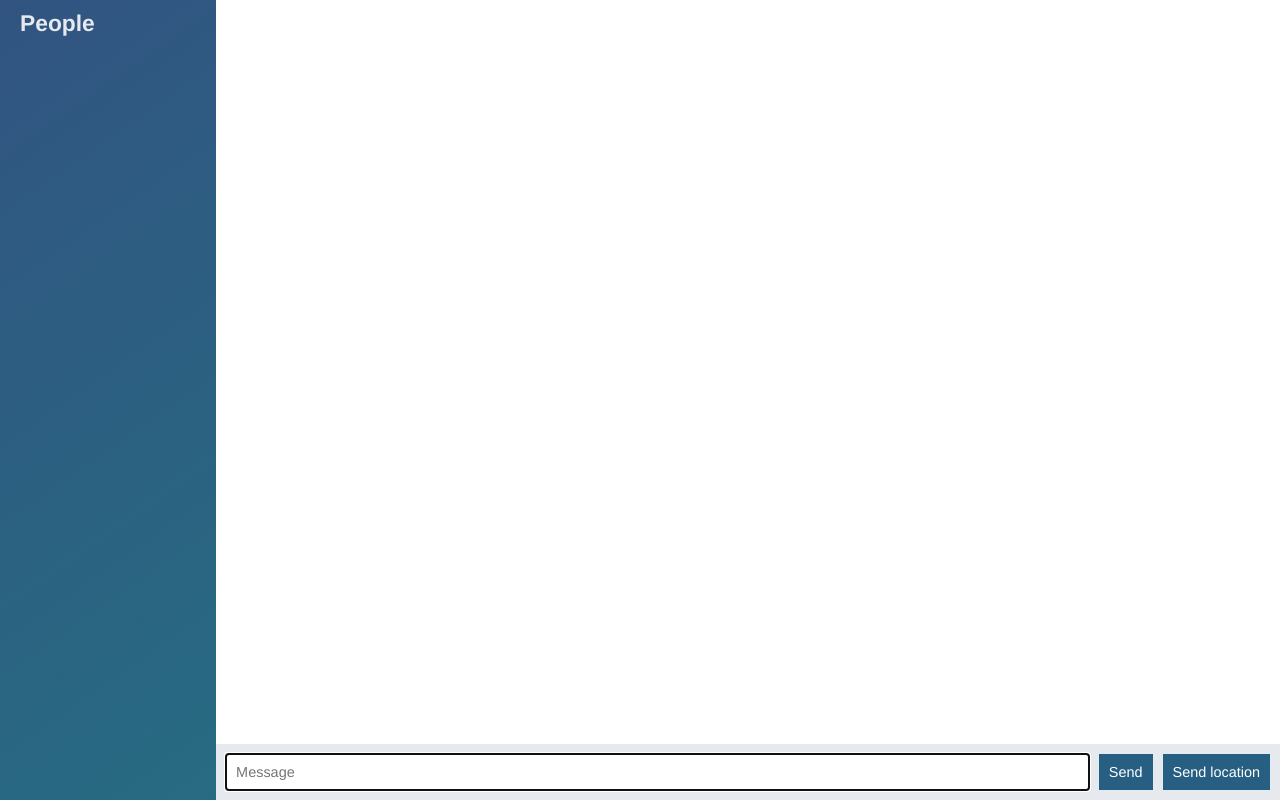
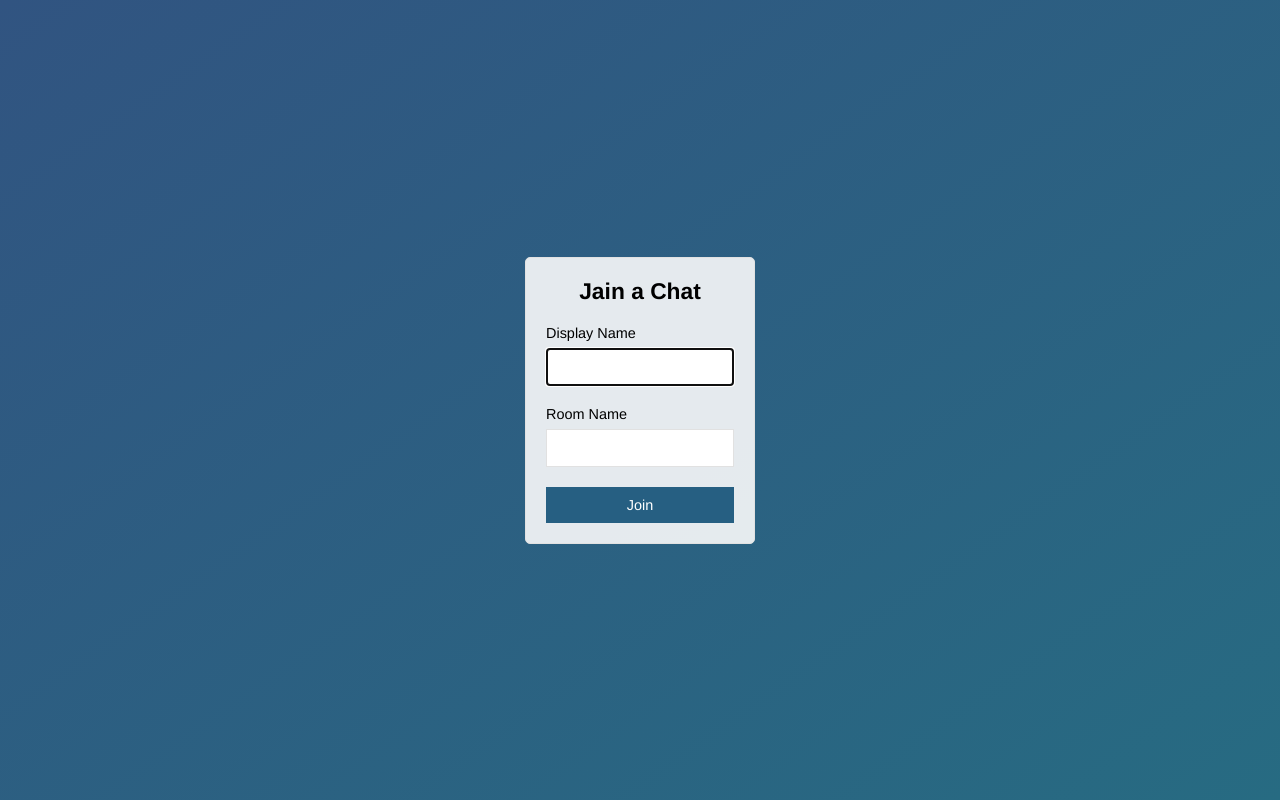
Before and after one commit to agrawalrohit467/node-course-2-chat-app, a website: page public/index.html in a window 1280 px wide. Drawn offline with nearby package versions, Linux system fonts and the light colour scheme; no server answers.

Commit message:
Added Join Page

```diff
--- a/public/index.html
+++ b/public/index.html
@@ -1,61 +1,31 @@
 <!DOCTYPE html>
-
 <html>
 
 <head>
     <meta charset="utf-8">
+    <title>Join | ChatApp</title>
+    <meta name="viewport" content="width=device-width, initial-scale=1, user-scalable=no">
     <link rel="stylesheet" href="/css/styles.css">
 </head>
 
-<body class="chat">
-
-    <div class="chat__sidebar">
-        <h3>People</h3>
-        <div id="users"></div>
+<body class="centered-form">
+    <div class="centered-form__form">
+        <form action="/chat.html">
+            <div class="form-field">
+                <h3>Jain a Chat</h3>
+            </div>
+            <div class="form-field">
+                <label>Display Name</label>
+                <input type="text" name="name" autofocus/>
+            </div>
+            <div class="form-field">
+                <label>Room Name</label>
+                <input type="text" name="room"/>
+            </div>
+            <div class="form-field">
+                <button>Join</button>
+            </div>
+        </form>
     </div>
-
-    <div class="chat__main">
-        <ol id="messages" class="chat__messages"></ol>
-        <div class="chat__footer">
-            <form id="message-form">
-                <input name="message" type="text" placeholder="Message" autofocus autocomplete="off"/>
-                <button>Send</button>
-            </form>
-            <button id="send-location">Send location</button>
-        </div>
-    </div>
-
-    <script id="message-template" type="text/template">
-        <li class="message">
-                <div class="message__title">
-                    <h4>{{from}}</h4>
-                    <span>{{createdAt}}</span>
-                </div>
-                <div class="message__body">
-                    <p>{{text}}</p>
-                </div>
-            </li>
-    </script>
-
-    <script id="location-message-template" type="text/template">
-        <li class="message">
-            <div class="message__title">
-                <h4>{{from}}</h4>
-                <span>{{createdAt}}</span>
-            </div>
-            <div class="message__body">
-                <p>
-                    <a href="{{url}}" target="_blank">My Current Location</a>
-                </p>
-            </div>
-        </li>
-    </script>
-
-    <script src="/socket.io/socket.io.js"></script>
-    <script src="/js/libs/jquery-3.2.1.min.js"></script>
-    <script src="/js/libs/moment.js"></script>
-    <script src="/js/libs/mustache.js"></script>
-    <script src="/js/index.js"></script>
 </body>
-
 </html>
```
Also changed, not shown: public/chat.html (added, +63 -0 lines), public/js/chat.js (renamed from public/js/index.js).
